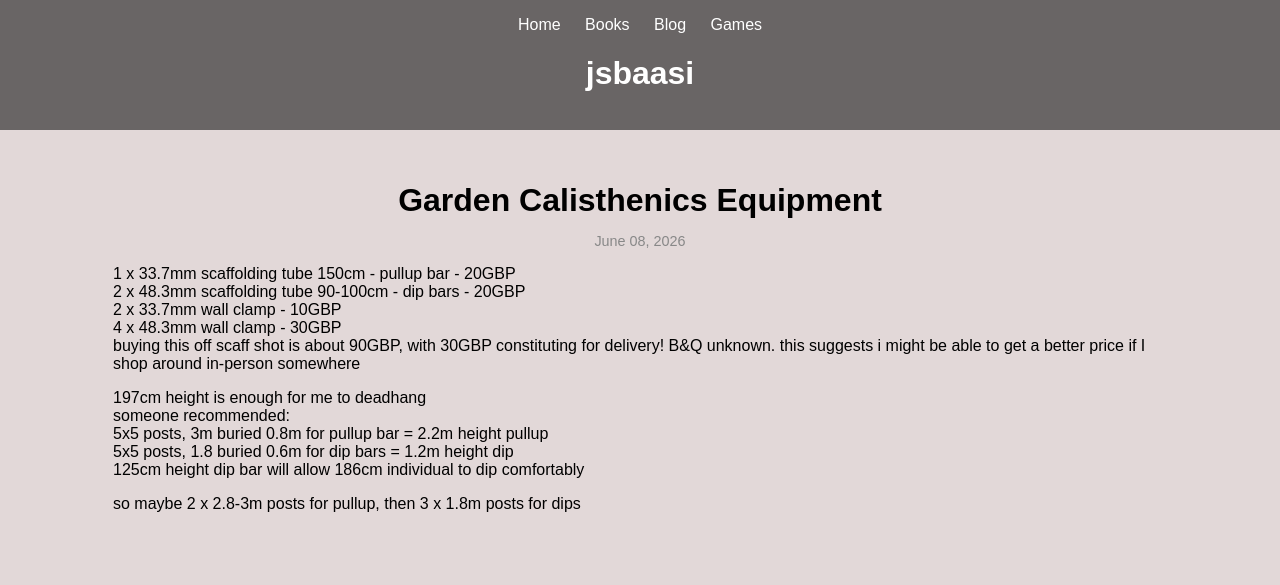
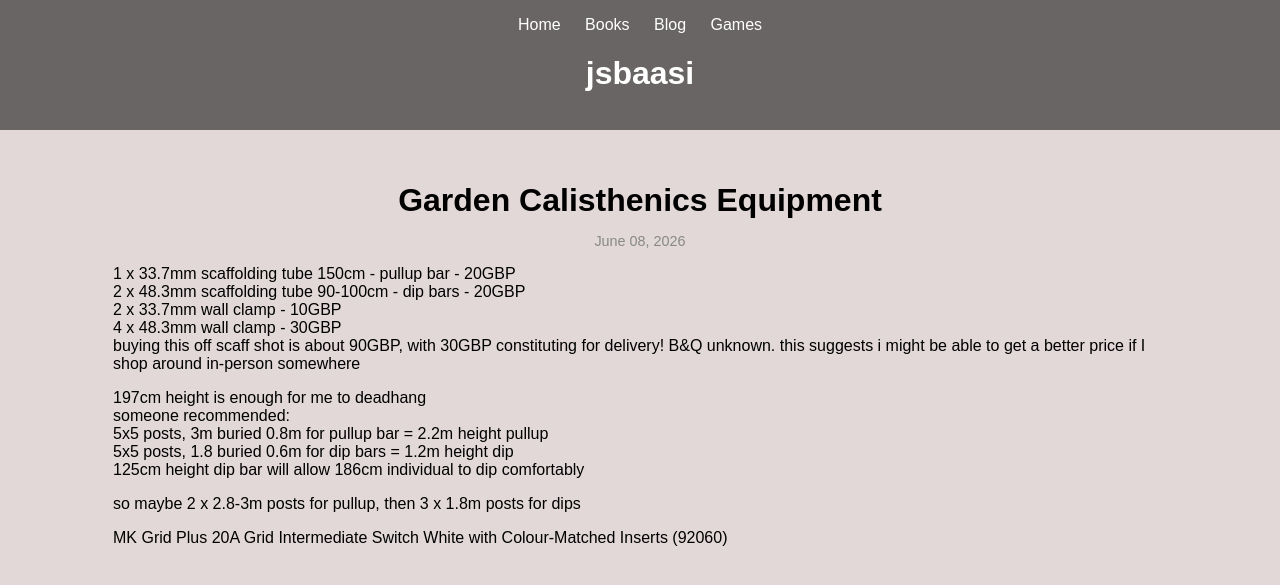
Before and after one commit to jsbaasi/jsbaasi.github.io, a Jekyll site: the page built from _posts/2026-06-08-garden-calisthenics-equipment.md, in a window 1280 px wide. Shown: the top 585 px of the page. Built offline with Jekyll 4.4.1, drawn with Linux system fonts in a browser that asks for light colours.

Commit message:
vault backup: 2026-06-09 14:47:02

```diff
--- a/_posts/2026-06-08-garden-calisthenics-equipment.md
+++ b/_posts/2026-06-08-garden-calisthenics-equipment.md
@@ -18,3 +18,5 @@ someone recommended:
 125cm height dip bar will allow 186cm individual to dip comfortably
 
 so maybe 2 x 2.8-3m posts for pullup, then 3 x 1.8m posts for dips
+
+MK Grid Plus 20A Grid Intermediate Switch White with Colour-Matched Inserts (92060)
```
